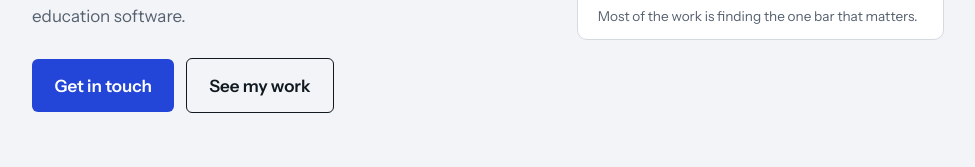
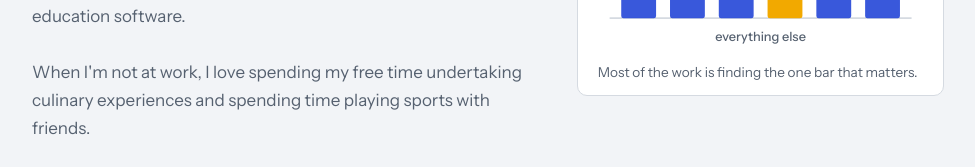
Before and after one commit to lucashsiong/lucashsiong.github.io, a plain HTML site: page index.html in a window 1280 px wide. Shown: the part 439-606 px from the top of the page, without its empty margins (152-1127 px from the left). Drawn offline with nearby package versions, Linux system fonts and the light colour scheme.

Commit message:
Update index.html

```diff
--- a/index.html
+++ b/index.html
@@ -26,6 +26,7 @@
       <div>
         <h1>I turn messy data into clear decisions.</h1>
         <p>I’m a data analyst with 7+ years of experience building data pipelines, dashboards, and reports. I work mostly in Python, SQL, and Power BI, and I’ve spent my career in finance and education software.</p>
+        <p>When I'm not at work, I love spending my free time undertaking culinary experiences and spending time playing sports with friends.</p>
         <a class="btn" href="contact/">Get in touch</a>
         <a class="btn alt" href="experience/">See my work</a>
       </div>
```
